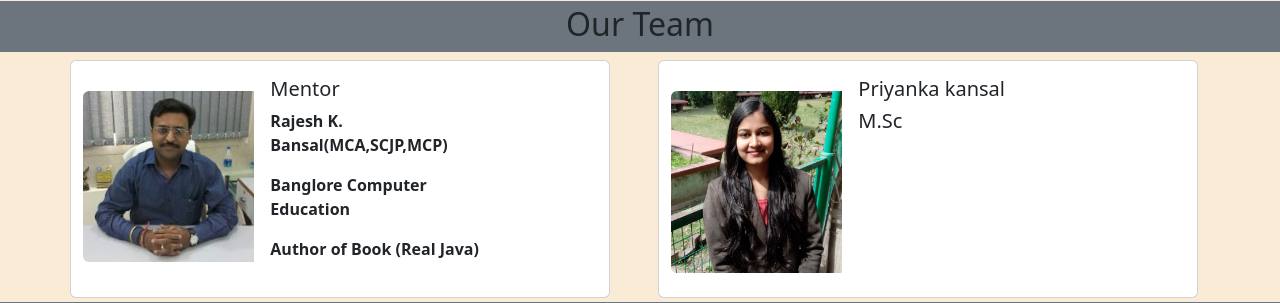
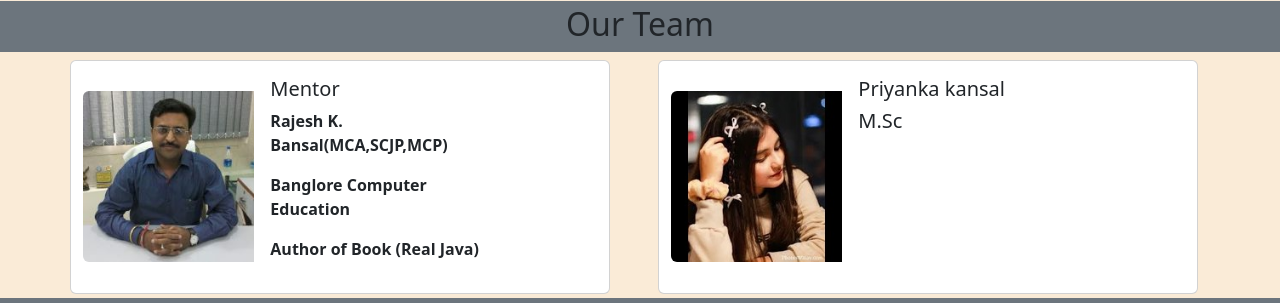
Before and after one commit to Priyanka211295/GameOn, a website: page Public/index.html in a window 1280 px wide. Shown: the part 1052-1355 px from the top of the page. Drawn offline with nearby package versions, Linux system fonts and the light colour scheme.

```diff
--- a/Public/index.html
+++ b/Public/index.html
@@ -528,7 +528,7 @@
     <div class="card " style="max-width: 540px;">
       <div class="row g-0">
         <div class="col-md-4 col-sm-6 mb-4">
-          <img src="pic/meee pic.jpg" style="margin-top: 30px;" class="img-fluid rounded-start" alt="...">
+          <img src="pic/my pic.jpg" style="margin-top: 30px;" class="img-fluid rounded-start" alt="...">
         </div>
         <div class="col-md-6">
           <div class="card-body">
```
